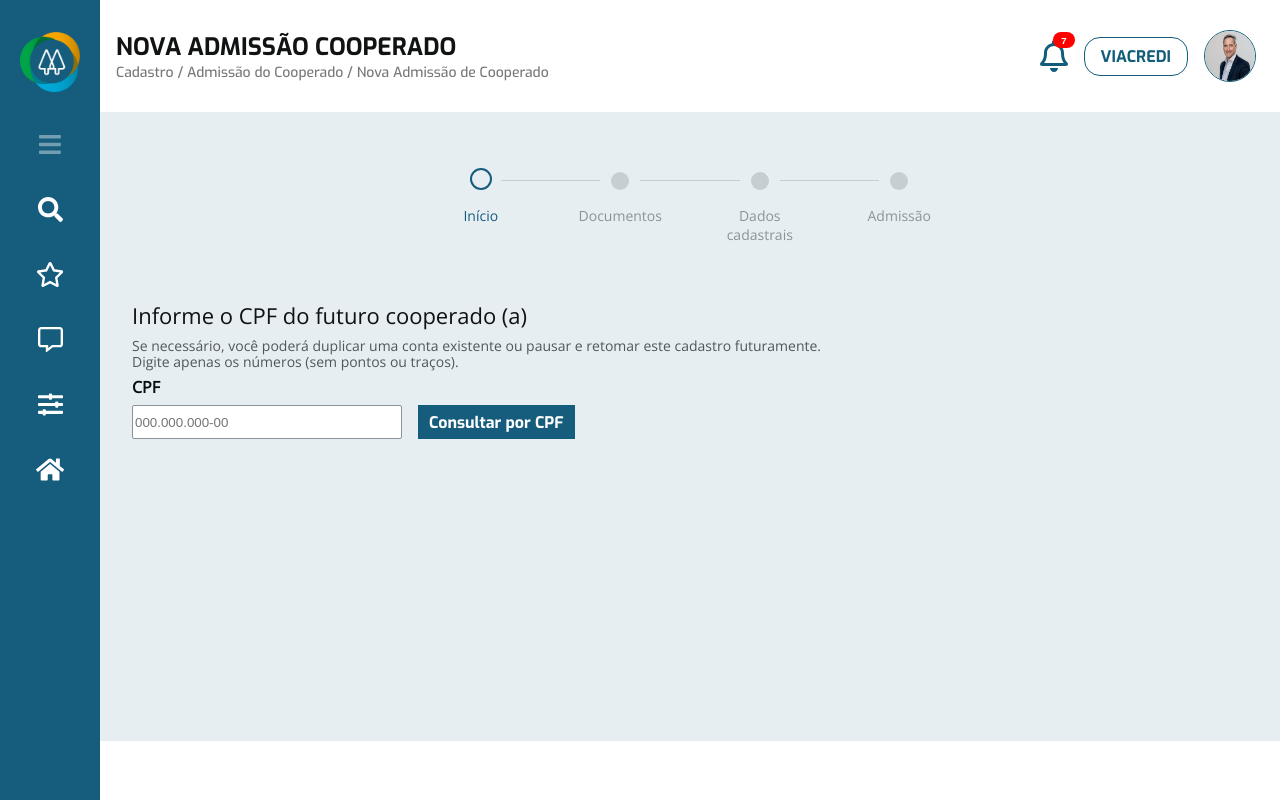
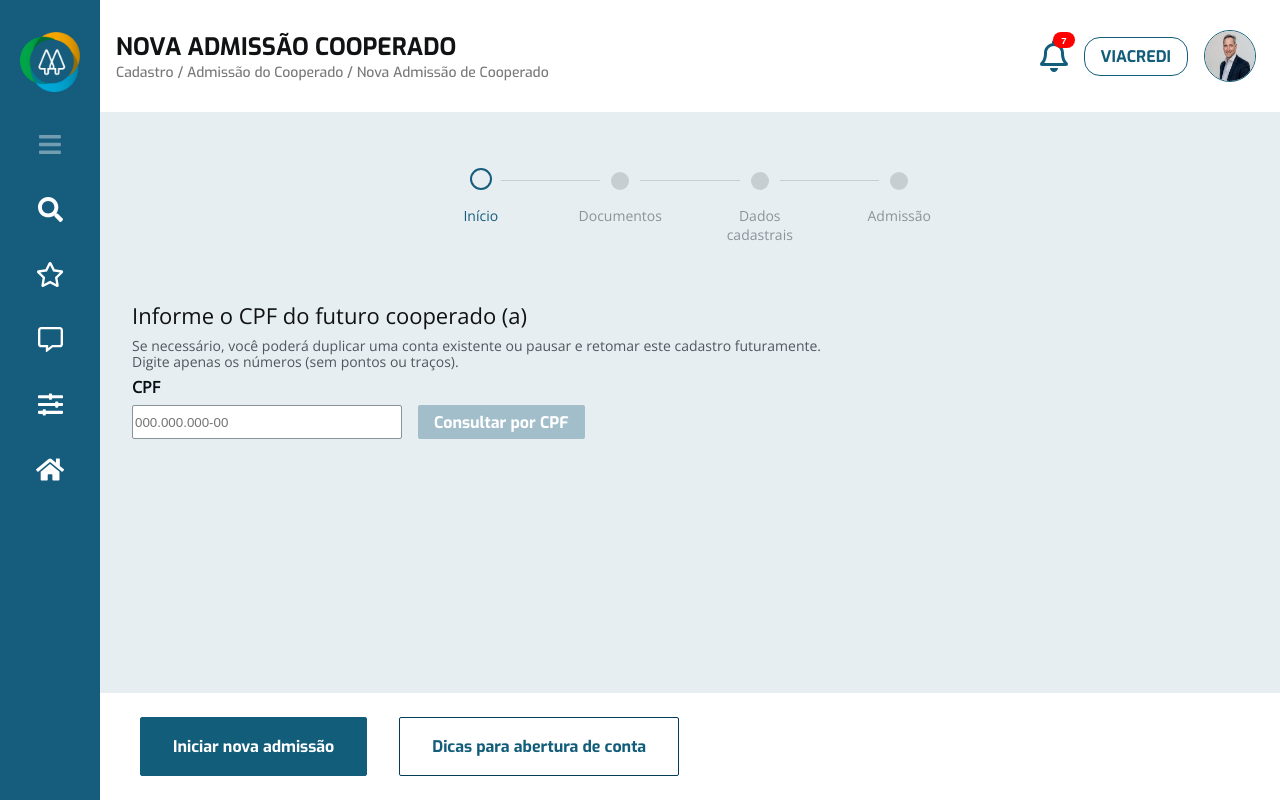
Before and after one commit to vitorshinohara/AilosAngularChallenge, an Angular app: page / in a window 1280 px wide. Built offline with nearby package versions, Linux system fonts and the light colour scheme.

Commit message:
Validação de CPF e estilos globais dos botões adicionados

```diff
--- a/src/app/app.component.html
+++ b/src/app/app.component.html
@@ -5,9 +5,7 @@
         <main>
             <router-outlet></router-outlet>
         </main>
-        <app-footer>
-
-        </app-footer>
+        <app-footer></app-footer>
 
     </div>
 </div>
--- a/src/app/layout/footer/footer.component.css
+++ b/src/app/layout/footer/footer.component.css
@@ -1,4 +1,11 @@
 footer {
   background-color: #fff;
   height: 59px;
+  display: flex;
+  flex-direction: row;
+  padding: 24px;
 }
+
+.btn-footer {
+  padding: 4px 32px;
+}
--- a/src/app/layout/footer/footer.component.html
+++ b/src/app/layout/footer/footer.component.html
@@ -1,3 +1,4 @@
 <footer>
-
+    <button *ngIf="true" class="btn btn-default btn-footer">Iniciar nova admissão</button>
+    <button class="btn btn-transparent btn-footer">Dicas para abertura de conta</button>
 </footer>
--- a/src/app/onboarding/components/form/form.component.css
+++ b/src/app/onboarding/components/form/form.component.css
@@ -2,12 +2,10 @@
   font-family: "Open Sans", sans-serif;
   font-style: normal;
   font-weight: 600;
-  font-size: 1em;
   line-height: 19px;
   display: flex;
   align-items: center;
   margin-bottom: 8px;
-  /* Escala de cinza/Preto Ailos */
   color: #040f14;
 }
 
@@ -15,11 +13,7 @@ form {
   display: flex;
   flex-direction: row;
   align-items: flex-end;
-}
-
-.form-control {
-  display: flex;
-  flex-direction: column;
+  flex: 1;
 }
 
 input {
@@ -31,14 +25,20 @@ input {
   border-radius: 2px;
 }
 
-button {
-  padding: 0px 10px;
+.form-control {
+  display: flex;
+  flex-direction: column;
+}
+
+.error {
+  color: #f44336;
+  font-size: 0.8em;
+}
+
+.invalid {
+  border-color: #f44336;
+}
+
+.btn-submit {
   height: 34px;
-  border: 1px solid #125d79;
-  font-size: 1em;
-  font-family: "Exo", sans-serif;
-  font-weight: bold;
-  color: white;
-  background-color: #165c7d;
-  margin: 0px 16px;
 }
--- a/src/app/onboarding/components/form/form.component.html
+++ b/src/app/onboarding/components/form/form.component.html
@@ -2,14 +2,21 @@
 
     <div class="form-control">
         <label for="cpfField" class="label">CPF</label>
-        <input ngModel formControlName="cpf" required id="cpfField" placeholder="000.000.000-00">
+        <input
+            ngModel
+            formControlName="cpf"
+            maxlength="14"
+            required id="cpfField"
+            placeholder="000.000.000-00"
+            [class.invalid]="cpf?.invalid && cpf?.touched"
+        >
     </div>
 
-    <button type="submit" [disabled]="cpf?.invalid">
+    <button class="btn btn-default btn-submit" type="submit" [disabled]="cpf?.invalid">
         Consultar por CPF
     </button>
 
 
 </form>
 
-<span *ngIf="cpf?.invalid && cpf?.touched">CPF inválido</span>
+<span class="error" *ngIf="cpf?.invalid && cpf?.touched">Informe um CPF válido</span>
--- a/src/app/onboarding/components/form/form.component.ts
+++ b/src/app/onboarding/components/form/form.component.ts
@@ -15,16 +15,26 @@ export class FormComponent implements OnInit {
   constructor() { }
 
   searchByCpfForm = new FormGroup({
-    cpf: new FormControl('', [Validators.minLength(11), Validators.maxLength(11), ValidateCPF])
+    cpf: new FormControl('', [Validators.minLength(14), Validators.maxLength(14), ValidateCPF])
   });
 
   get cpf() {return this.searchByCpfForm.get('cpf')}
 
-    submit(){
-      this.formSubmissionData.emit(this.searchByCpfForm.get('cpf')?.value)
-     }
+  submit(){
+    this.formSubmissionData.emit(this.searchByCpfForm.get('cpf')?.value)
+  }
 
   ngOnInit(): void {
+
+    this.searchByCpfForm.controls['cpf'].valueChanges.subscribe(data => {
+      let cpf = data.replace(/\D/g,"")
+      cpf = cpf.replace(/(\d{3})(\d)/,"$1.$2");
+      cpf = cpf.replace(/(\d{3})(\d)/,"$1.$2");
+      cpf = cpf.replace(/(\d{3})(\d{1,2})$/,"$1-$2");
+      this.searchByCpfForm.controls['cpf'].setValue(cpf, {emitEvent: false});
+    });
+
   }
 
+
 }
--- a/src/app/onboarding/onboarding.component.ts
+++ b/src/app/onboarding/onboarding.component.ts
@@ -1,4 +1,4 @@
-import { Component, OnInit } from '@angular/core';
+import { Component,  OnInit } from '@angular/core';
 import { Account } from './models/account';
 import { UserData } from './models/user_data';
 import { OnboardingService } from './services/onboarding.service';
--- a/src/app/onboarding/services/onboarding.service.ts
+++ b/src/app/onboarding/services/onboarding.service.ts
@@ -18,17 +18,4 @@ export class OnboardingService {
     return  this.http.get<UserData>("http://localhost:3000/queryByCpf", this.httpOptions)
   }
 
-  handleError(error: HttpErrorResponse) {
-    let errorMessage = '';
-    if (error.error instanceof ErrorEvent) {
-      // Erro ocorreu no lado do client
-      errorMessage = error.error.message;
-    } else {
-      // Erro ocorreu no lado do servidor
-      errorMessage = `Código do erro: ${error.status}, ` + `menssagem: ${error.message}`;
-    }
-    console.log(errorMessage);
-    return throwError(errorMessage);
-  };
-
 }
--- a/src/styles.css
+++ b/src/styles.css
@@ -1,15 +1,53 @@
 /* You can add global styles to this file, and also import other style files */
 body {
-    margin: 0;
-    min-height: 100vh;
-    font-size: 16px;
-    font-family: 'Exo', sans-serif;
+  margin: 0;
+  min-height: 100vh;
+  font-size: 16px;
+  font-family: "Exo", sans-serif;
 }
 
 h1 {
-    font-family: 'Exo', sans-serif;
+  font-family: "Exo", sans-serif;
 }
 
 button {
-    cursor: pointer;
+  cursor: pointer;
 }
+
+.btn {
+  padding: 4px 16px;
+  margin: 0px 16px;
+  border-radius: 2px;
+  font-size: 1em;
+  font-family: "Exo", sans-serif;
+  font-weight: bold;
+}
+
+.btn:hover {
+  transition: 0.3s;
+}
+
+.btn-default {
+  border: 1px solid #125d79;
+  color: white;
+  background-color: #125d79;
+}
+
+.btn-default:hover {
+  background-color: #012f44;
+}
+
+.btn-default:disabled {
+  background-color: #a2becb;
+  border: 0px;
+}
+
+.btn-transparent {
+  border: 1px solid #023d55;
+  color: #125d79;
+  background-color: transparent;
+}
+
+.btn-transparent:hover {
+  background-color: rgba(2, 61, 85, 0.1);
+}
```
